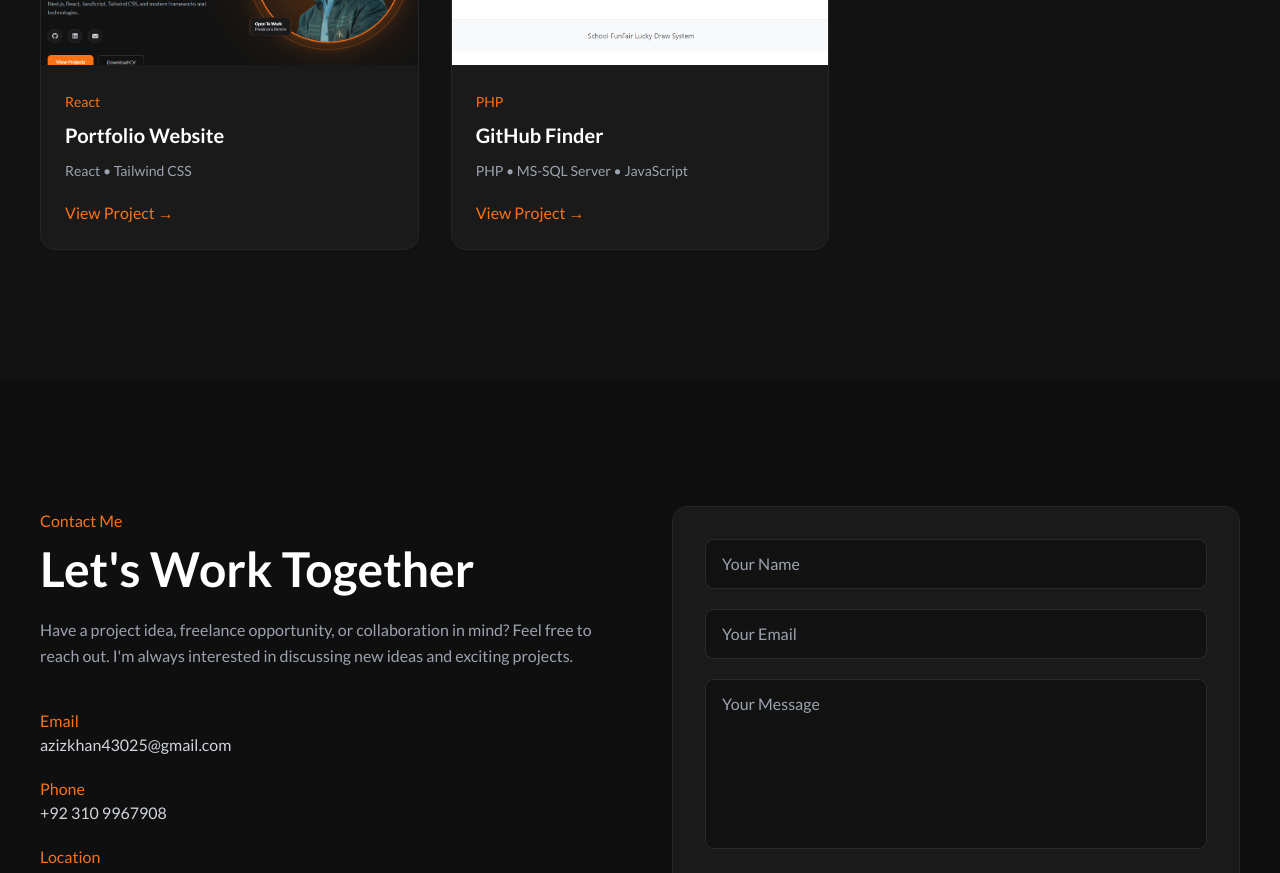
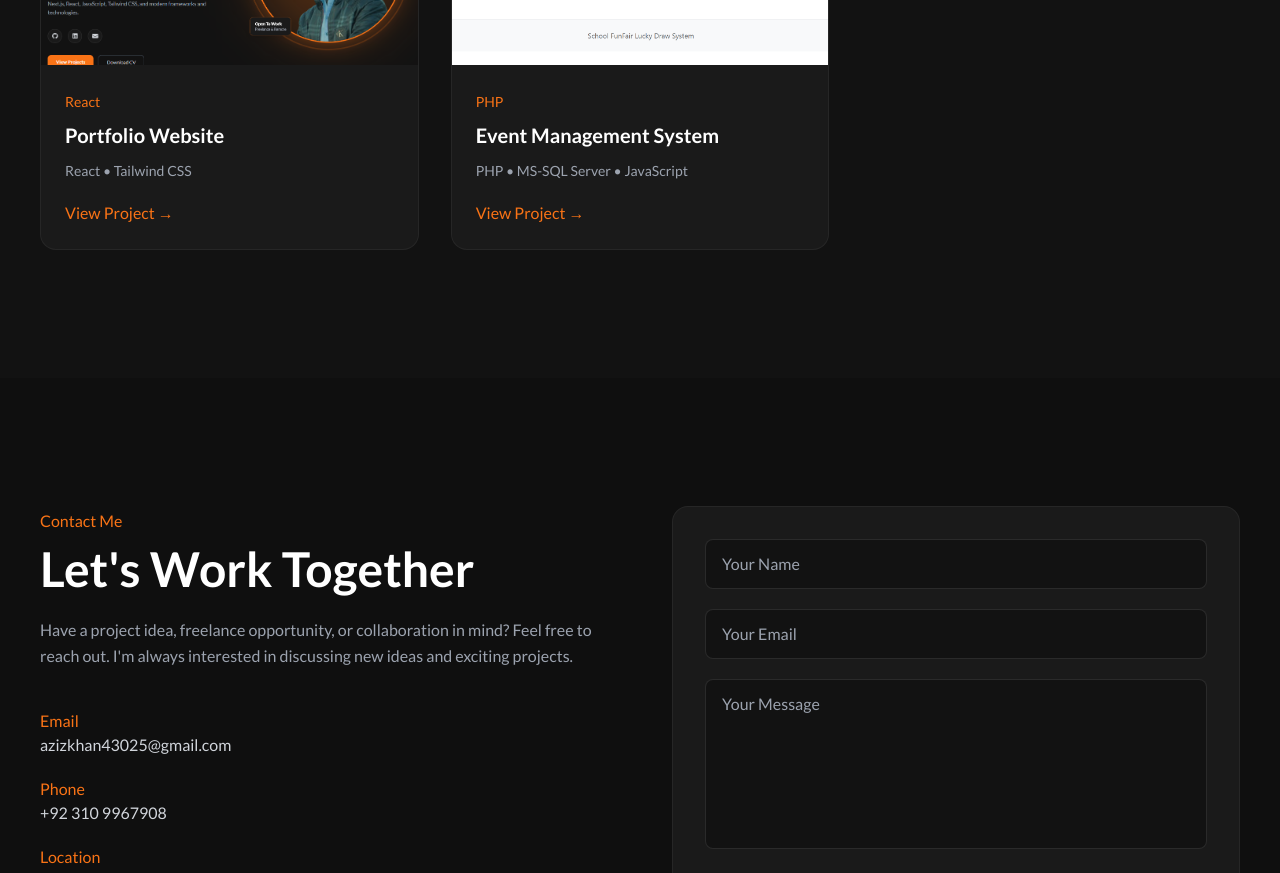
Before and after one commit to Azizkhan42/Personal-portfolio, a React (Vite) app: page / in a window 1280 px wide. Shown: the part 5980-6853 px from the top of the page. Built offline with nearby package versions, Linux system fonts and the light colour scheme.

Commit message:
project 5 updated

```diff
--- a/src/components/sections/Portfolio.jsx
+++ b/src/components/sections/Portfolio.jsx
@@ -44,7 +44,7 @@ const PROJECTS = [
   },
   {
     id: 5,
-    title: "GitHub Finder",
+    title: "Event Management System",
     category: "PHP",
     image: Project5,
     technologies: "PHP • MS-SQL Server • JavaScript",
```
